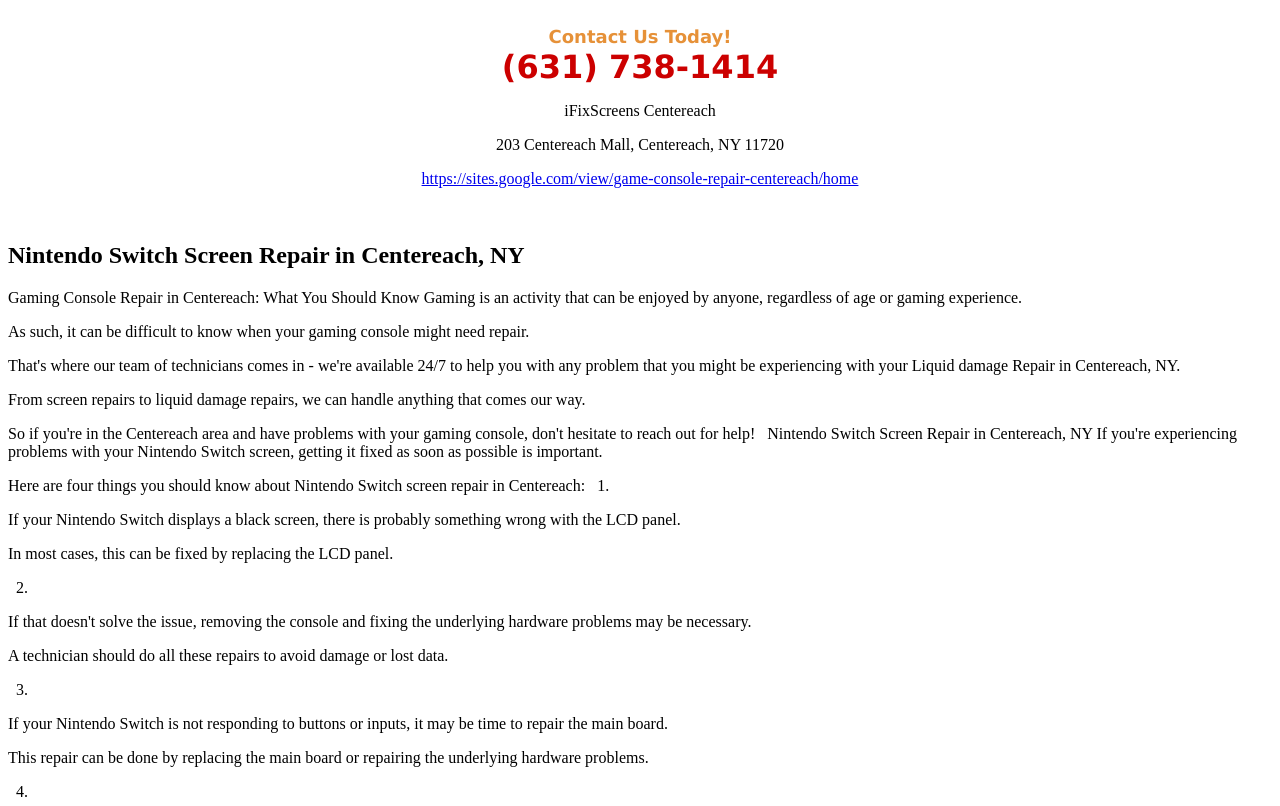
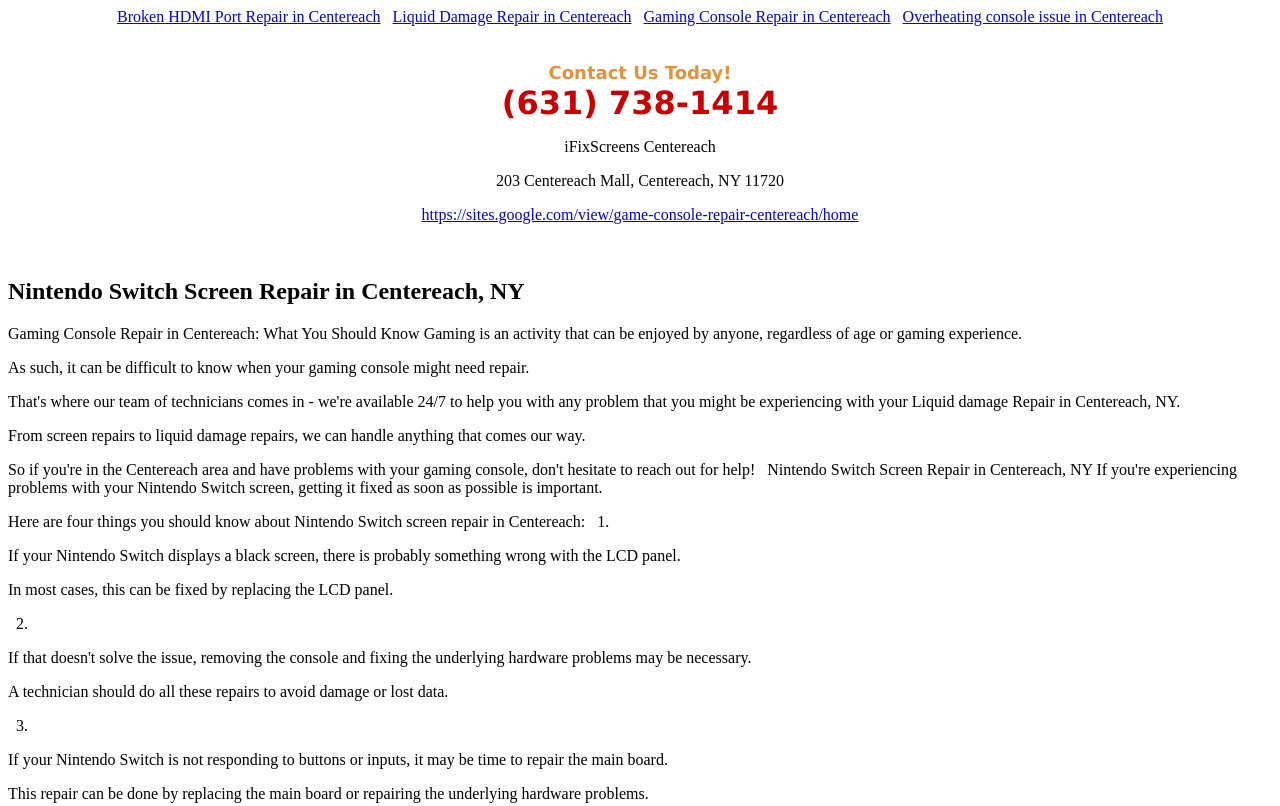
Before and after one commit to iFix786/gaming-console-repair-in-centereach, a plain HTML site: page NintendoSwitchScreenRepairinCentereachNY.html in a window 1280 px wide. Shown: the top 806 px of the page. Drawn offline with Linux system fonts and the light colour scheme.

Commit message:
Update NintendoSwitchScreenRepairinCentereachNY.html

```diff
--- a/NintendoSwitchScreenRepairinCentereachNY.html
+++ b/NintendoSwitchScreenRepairinCentereachNY.html
@@ -1,4 +1,13 @@
-<!DOCTYPE html><html><body><div class="sites-embed-align-center-wrapping-off"><div class="sites-embed-border-on sites-embed sites-embed-full-width" style="width:100%;"><div class="sites-embed-content sites-embed-type-text"><div class="sites-embed-content-textbox"><div dir="ltr"><div style="text-align:center"><br><span style="color:rgb(230,145,56)"><b><font size="4"><span style="font-family:verdana,sans-serif">Contact Us Today!</span></font></b></span><br><span style="color:rgb(204,0,0)"><b><font size="6"><span style="font-family:verdana,sans-serif">(631) 738-1414</span></font></b></span><br><p>iFixScreens Centereach</p><p>203 Centereach Mall, Centereach, NY 11720</p><p><a href="https://sites.google.com/view/game-console-repair-centereach/home" target="_blank">https://sites.google.com/view/game-console-repair-centereach/home</a></p><br></div></div></div></div></div></div><h2>Nintendo Switch Screen Repair in Centereach, NY</h2>Gaming Console Repair in Centereach: What You Should Know
+<!DOCTYPE html><html><body>
+   <div style="text-align: center;">
+        <a href="./BrokenHDMIportrepairinCentereachNY.html">Broken HDMI Port Repair in Centereach</a>&nbsp&nbsp
+        <a href="./LiquiddamageRepairinCentereachNY.html">Liquid Damage Repair in Centereach</a>&nbsp&nbsp
+
+<a href="./index.html">Gaming Console Repair in Centereach</a>&nbsp&nbsp
+        <a href="./OverheatingconsoleissueinCentereachNY.html">Overheating console issue in Centereach</a>
+    </div><br/>
+
+  <div class="sites-embed-align-center-wrapping-off"><div class="sites-embed-border-on sites-embed sites-embed-full-width" style="width:100%;"><div class="sites-embed-content sites-embed-type-text"><div class="sites-embed-content-textbox"><div dir="ltr"><div style="text-align:center"><br><span style="color:rgb(230,145,56)"><b><font size="4"><span style="font-family:verdana,sans-serif">Contact Us Today!</span></font></b></span><br><span style="color:rgb(204,0,0)"><b><font size="6"><span style="font-family:verdana,sans-serif">(631) 738-1414</span></font></b></span><br><p>iFixScreens Centereach</p><p>203 Centereach Mall, Centereach, NY 11720</p><p><a href="https://sites.google.com/view/game-console-repair-centereach/home" target="_blank">https://sites.google.com/view/game-console-repair-centereach/home</a></p><br></div></div></div></div></div></div><h2>Nintendo Switch Screen Repair in Centereach, NY</h2>Gaming Console Repair in Centereach: What You Should Know
 Gaming is an activity that can be enjoyed by anyone, regardless of age or gaming experience. <p>As such, it can be difficult to know when your gaming console might need repair. <p>That's where our team of technicians comes in - we're available 24/7 to help you with any problem that you might be experiencing with your Liquid damage Repair in Centereach, NY. <p>From screen repairs to liquid damage repairs, we can handle anything that comes our way. <p>So if you're in the Centereach area and have problems with your gaming console, don't hesitate to reach out for help!
 
 Nintendo Switch Screen Repair in Centereach, NY
```
